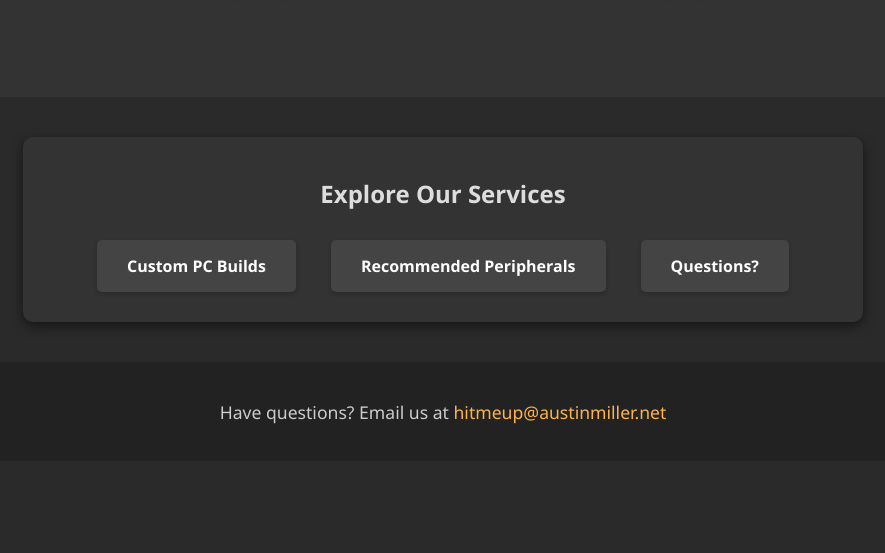
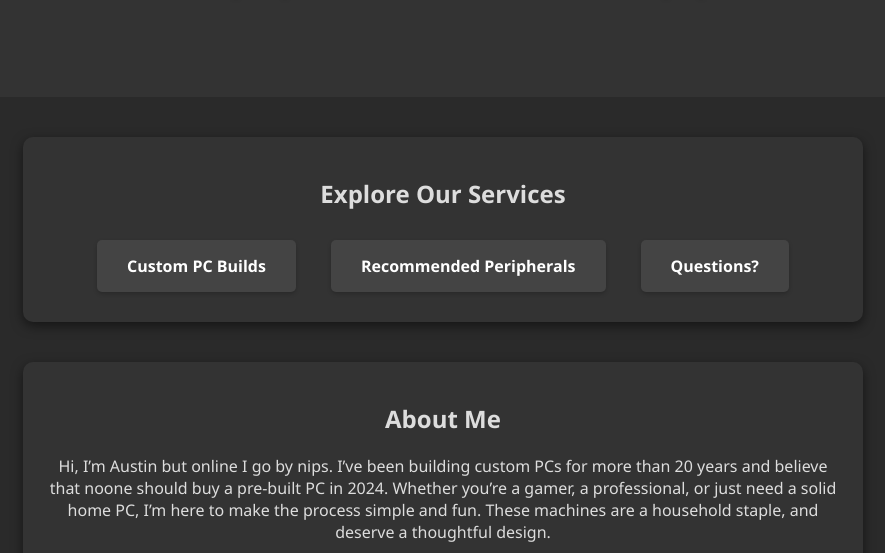
Before and after one commit to austinwmille/customPC, a plain HTML site: page index.html in a window 1280 px wide. Shown: the part 247-800 px from the top of the page, without its empty margins (197-1082 px from the left). Drawn offline with Linux system fonts and the light colour scheme.

Commit message:
updates idc

```diff
--- a/index.html
+++ b/index.html
@@ -28,6 +28,13 @@
             <a href="questions.html" class="link-button">Questions?</a>
         </div>
     </div>
+    <div class="container">
+        <section class="about">
+            <h2>About Me</h2>
+            <p>Hi, I’m Austin but online I go by nips. I’ve been building custom PCs for more than 20 years and believe that noone should buy a pre-built PC in 2024. Whether you’re a gamer, a professional, or just need a solid home PC, I’m here to make the process simple and fun. These machines are a household staple, and deserve a thoughtful design.</p>
+        </section>
+    </div>
+
     <footer>
         <p>Have questions? Email us at <a href="mailto:hitmeup@austinmiller.net">hitmeup@austinmiller.net</a></p>
     </footer>
```
Also changed, not shown: questions.html (+1 -0 lines).
